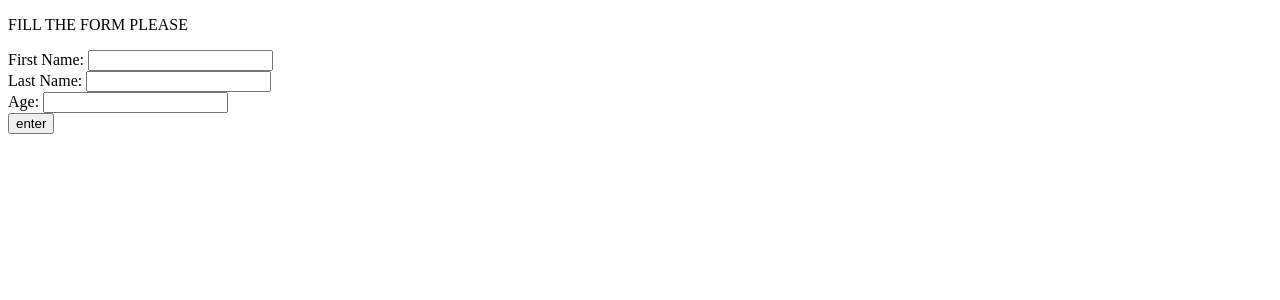
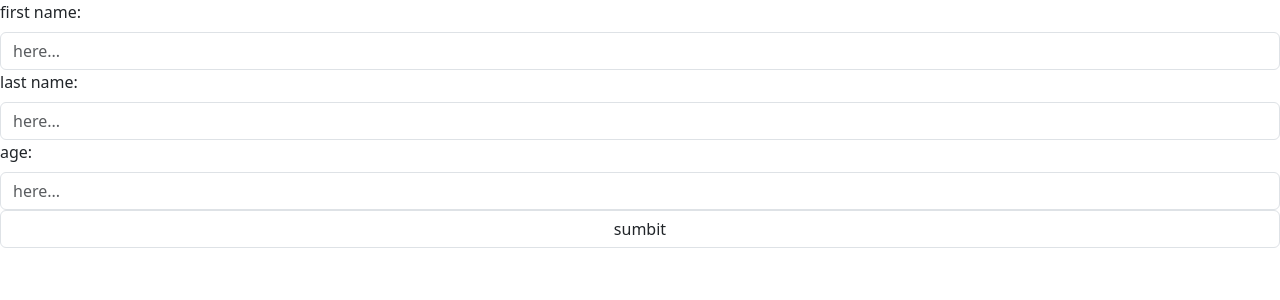
Before and after one commit to ademmenh/django-project1, a Django app: page / in a window 1280 px wide. Shown: the top 300 px of the page. Run offline with Django 5.2, Linux system fonts and the light colour scheme.

Commit message:
new style
new style for the submit form,
disabling csrf tokens by adding a new file middleware.py on the app,  import the class of middlewares, instanciate the class and add it to the settings.py,

did it  just to test bootstrap on django templates,
and finally i received an empty post method because i desabled csrf_tokens,

```diff
--- /dev/null
+++ b/project1/app1/middleware.py
@@ -0,0 +1,5 @@
+from django.utils.deprecation import MiddlewareMixin
+
+class DisableCSRF(MiddlewareMixin):
+    def process_request(self, request):
+        setattr(request, "_dont_enforce_csrf_checks", True)
--- a/project1/app1/templates/form.html
+++ b/project1/app1/templates/form.html
@@ -3,26 +3,36 @@
 <head>
 
     <title>hostname</title>
-
+    <link href="https://cdn.jsdelivr.net/npm/bootstrap@5.3.3/dist/css/bootstrap.min.css" rel="stylesheet" integrity="sha384-QWTKZyjpPEjISv5WaRU9OFeRpok6YctnYmDr5pNlyT2bRjXh0JMhjY6hW+ALEwIH" crossorigin="anonymous">
 </head>
 
 <body>
+    <script src="https://cdn.jsdelivr.net/npm/bootstrap@5.3.3/dist/js/bootstrap.bundle.min.js" integrity="sha384-YvpcrYf0tY3lHB60NNkmXc5s9fDVZLESaAA55NDzOxhy9GkcIdslK1eN7N6jIeHz" crossorigin="anonymous"></script>
 
 
-    <div id="Container1">
-        <p>FILL THE FORM PLEASE</p>
-    </div>
 
 
-    <div id="Container2">
+    <div class="mb-3">
+        {% csrf_token %}
 
-        <form method="POST">
-            {% csrf_token %}
-            {{ form }}
-            <input type="submit" value="enter">
+        <form action='/' method='POST' class="form-label">
+            <label for="fname" maxlength="20" class="form-label">first name:</label>
+            <input type="text" required id="fname" placeholder="here..." class="form-control">
+
+            <label for="lname" class="form-label">last name:</label>
+            <input type="text"  maxlength="20" required id="lname" placeholder="here..." class="form-control">
+
+            <label for="age" class="form-label"> age:</label>
+            <input type="number" required id="age" placeholder="here..." class="form-control">
+
+            <input type="submit" value =sumbit class="form-control">
         </form>
 
     </div>
 
 
+
+
+
+
 </body>
--- a/project1/app1/views.py
+++ b/project1/app1/views.py
@@ -6,26 +6,26 @@ from . import models
 
 
 
+# TODO fix the registration
 
 def form(request):
-
     if request.method == "GET":
-        form = forms.FormUser()
-        context = {"form":form, }
-        return render(request, 'form.html', context)
+        return render(request, 'form.html', {})
 
 
     elif request.method == "POST":
-        form = forms.FormUser(request.POST)
+        print(request.POST)
+        return render(request, 'done.html', {})
+        # form = forms.FormUser(request.POST)
 
-        if form.is_valid():
-            Submitionform = request.POST
-            form.IsCorrect(Submitionform)
+        # if form.is_valid():
+        #     Submitionform = request.POST
+        #     form.IsCorrect(Submitionform)
 
-            models.Users.objects.create(fname=Submitionform['fname'], lname=Submitionform['lname'], age=Submitionform['age'])
+        #     models.Users.objects.create(fname=Submitionform['fname'], lname=Submitionform['lname'], age=Submitionform['age'])
 
-            context = {'fname':request.POST['fname'], }
-            return render(request, 'done.html', context)
+        #     context = {'fname':request.POST['fname'], }
+        #     return render(request, 'done.html', context)
 
     else:
         context = {}
--- a/project1/project1/settings.py
+++ b/project1/project1/settings.py
@@ -49,6 +49,7 @@ MIDDLEWARE = [
     'django.contrib.auth.middleware.AuthenticationMiddleware',
     'django.contrib.messages.middleware.MessageMiddleware',
     'django.middleware.clickjacking.XFrameOptionsMiddleware',
+    'app1.middleware.DisableCSRF'
 ]
 
 ROOT_URLCONF = 'project1.urls'
```
